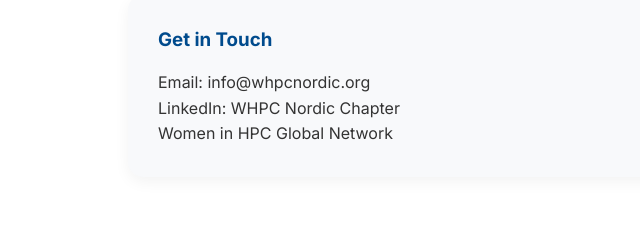
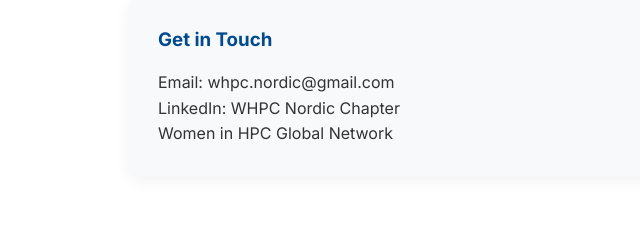
Before and after one commit to whpcnordic/whpc-nordic.github.io, a plain HTML site: page index.html in a window 1280 px wide. Shown: the part 3736-3976 px from the top of the page, 0-640 px from the left. Drawn offline with Linux system fonts and the light colour scheme.

Commit message:
Update index.html

```diff
--- a/index.html
+++ b/index.html
@@ -404,7 +404,7 @@ Join Us
 <div class="card">
 <h3>Get in Touch</h3>
 <p>
-Email: info@whpcnordic.org
+Email: whpc.nordic@gmail.com
 </p>
 <p>
 LinkedIn: WHPC Nordic Chapter
```
